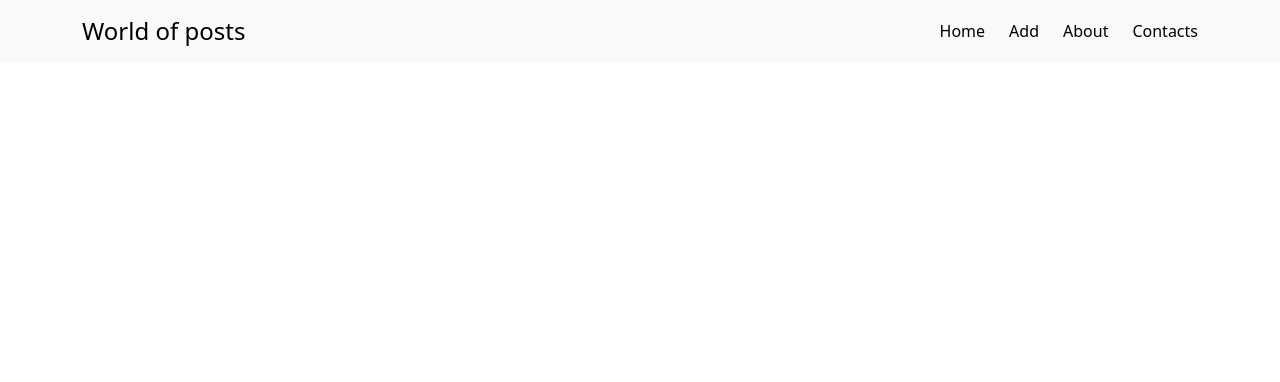
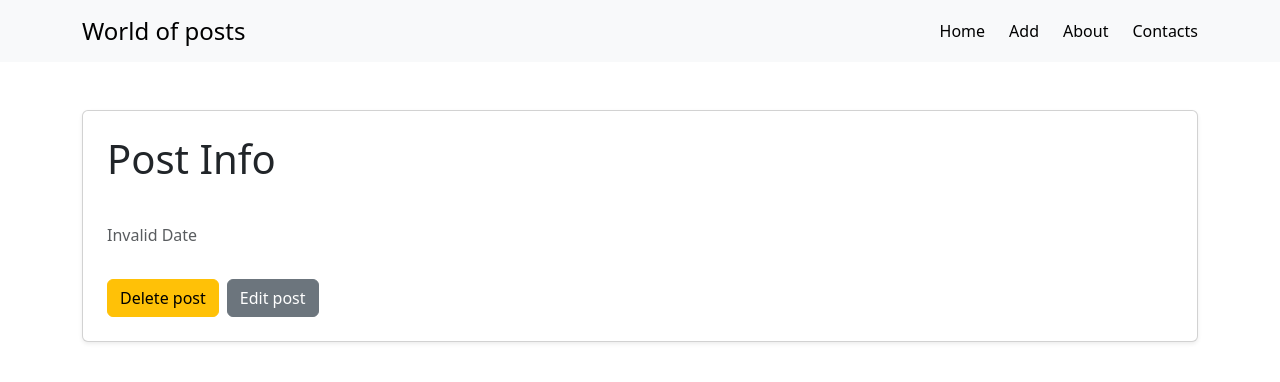
Before and after one commit to Kevincon12/homework64, a React (Vite) app: page /posts/1 in a window 1280 px wide. Shown: the top 382 px of the page. Built offline with nearby package versions, Linux system fonts and the light colour scheme; no server answers.

Commit message:
Сделали страницу подробного просмотра поста. Далее делаем обработку кнопок удаления поста и редактирования

```diff
--- a/src/App.tsx
+++ b/src/App.tsx
@@ -6,6 +6,7 @@ import About from "./containers/About/About.tsx";
 import Contacts from "./containers/Contacts/Contacts.tsx";
 import Add from "./containers/Add/Add.tsx";
 import Home from "./containers/Home/Home.tsx";
+import PostReadMore from "./containers/PostReadMore/PostReadMore.tsx";
 
 const App = () => {
   const [count, setCount] = useState(0)
@@ -22,6 +23,8 @@ const App = () => {
                 <Route path='/new-post' element={(<Add/>)}/>
                 <Route path='/about' element={(<About/>)}/>
                 <Route path='/contacts' element={(<Contacts/>)}/>
+                <Route path='/posts/:id' element={(<PostReadMore/>)}/>
+
             </Routes>
         </main>
     </>
--- a/src/containers/Home/Home.tsx
+++ b/src/containers/Home/Home.tsx
@@ -1,5 +1,6 @@
 import React, {useEffect, useState} from 'react';
 import axiosApi from "../../axiosApi.ts";
+import {Link} from "react-router-dom";
 
 interface PostsInterface {
     date: string;
@@ -55,11 +56,11 @@ const Home = () => {
                 <div key={post.id} className='card mt-3 p-3 shadow-sm'>
                     <p>Created on: {post.date}</p>
                     <p><strong>Title:</strong> {post.title}</p>
-                    <button
+                    <Link
+                        to={`/posts/${post.id}`}
                         className='btn btn-primary btn-sm mt-2'
                         style={{ width: 'fit-content' }}
-                        type='button'
-                    >Read more {'>>>>'}</button>
+                    >Read more {'>>>>'}</Link>
                 </div>
             ))}
         </div>
--- /dev/null
+++ b/src/containers/PostReadMore/PostReadMore.tsx
@@ -0,0 +1,61 @@
+import React, {useEffect, useState} from 'react';
+import {useParams} from "react-router-dom";
+import axiosApi from "../../axiosApi.ts";
+
+interface PostsInterface {
+    date: string;
+    description: string;
+    title: string;
+}
+
+const PostReadMore = () => {
+    const {id} = useParams<{id: string}>();
+    const [loading, setLoading] = useState(false);
+    const [post, setPost] = useState<PostsInterface>([]);
+
+    useEffect(() => {
+        const getCurrentPost = async () => {
+            setLoading(true);
+
+            try {
+                const response = await axiosApi.get(`/posts/${id}.json`);
+                setPost(response.data);
+            } catch (e) {
+                console.error(e);
+            } finally {
+                setLoading(false);
+            }
+        }
+
+        getCurrentPost();
+
+    }, [id])
+
+    return (
+        <div>
+            {loading && (
+                <div className="text-center my-3">
+                    <div className="spinner-border text-primary" role="status">
+                        <span className="visually-hidden">Sending</span>
+                    </div>
+                </div>
+            )}
+
+            {post && (
+                <div className="card p-4 mt-3 shadow-sm">
+                    <h1 className="card-title mb-3">Post Info</h1>
+                    <h3 className="mb-2">{post.title}</h3>
+                    <p className="mb-3">{post.description}</p>
+                    <p className="text-muted">{new Date(post.date).toLocaleString()}</p>
+
+                    <div className="d-flex gap-2 mt-3">
+                        <button className="btn btn-warning">Delete post</button>
+                        <button className="btn btn-secondary">Edit post</button>
+                    </div>
+                </div>
+            )}
+        </div>
+    );
+};
+
+export default PostReadMore;
```
